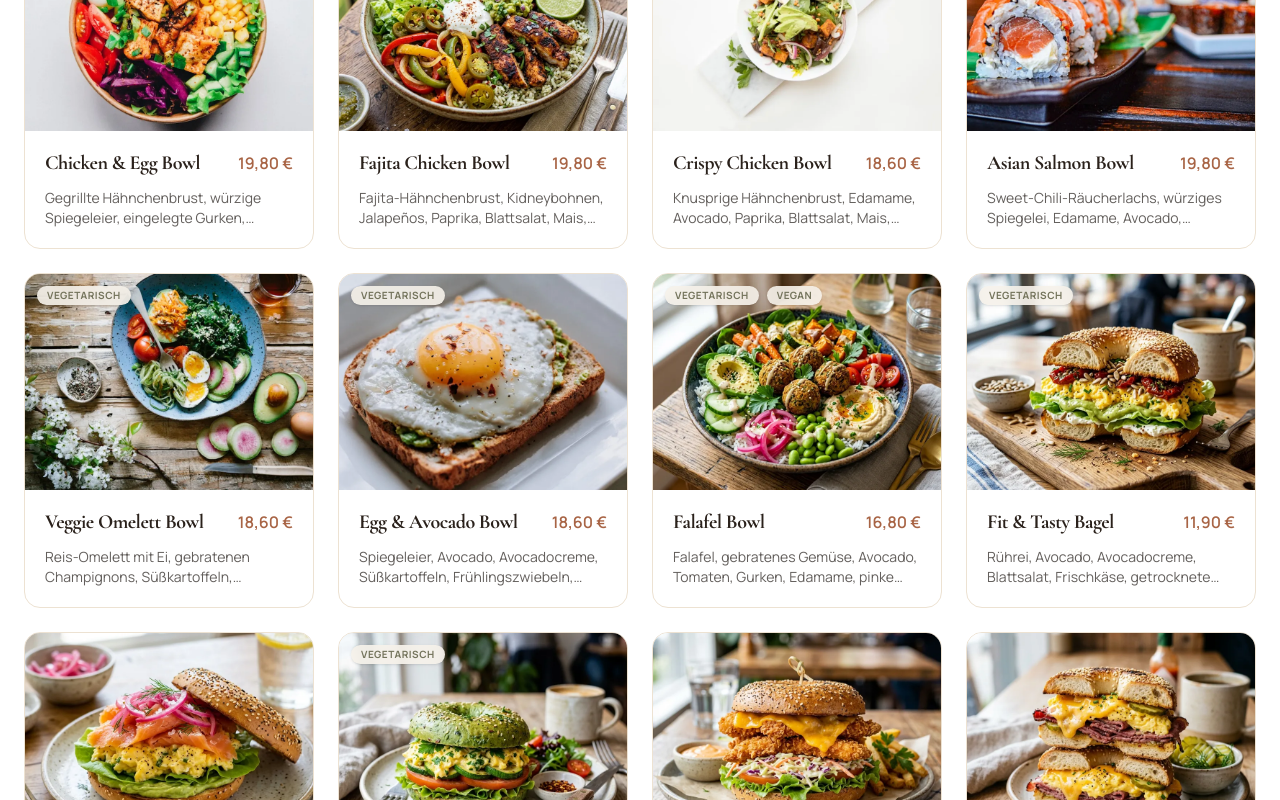
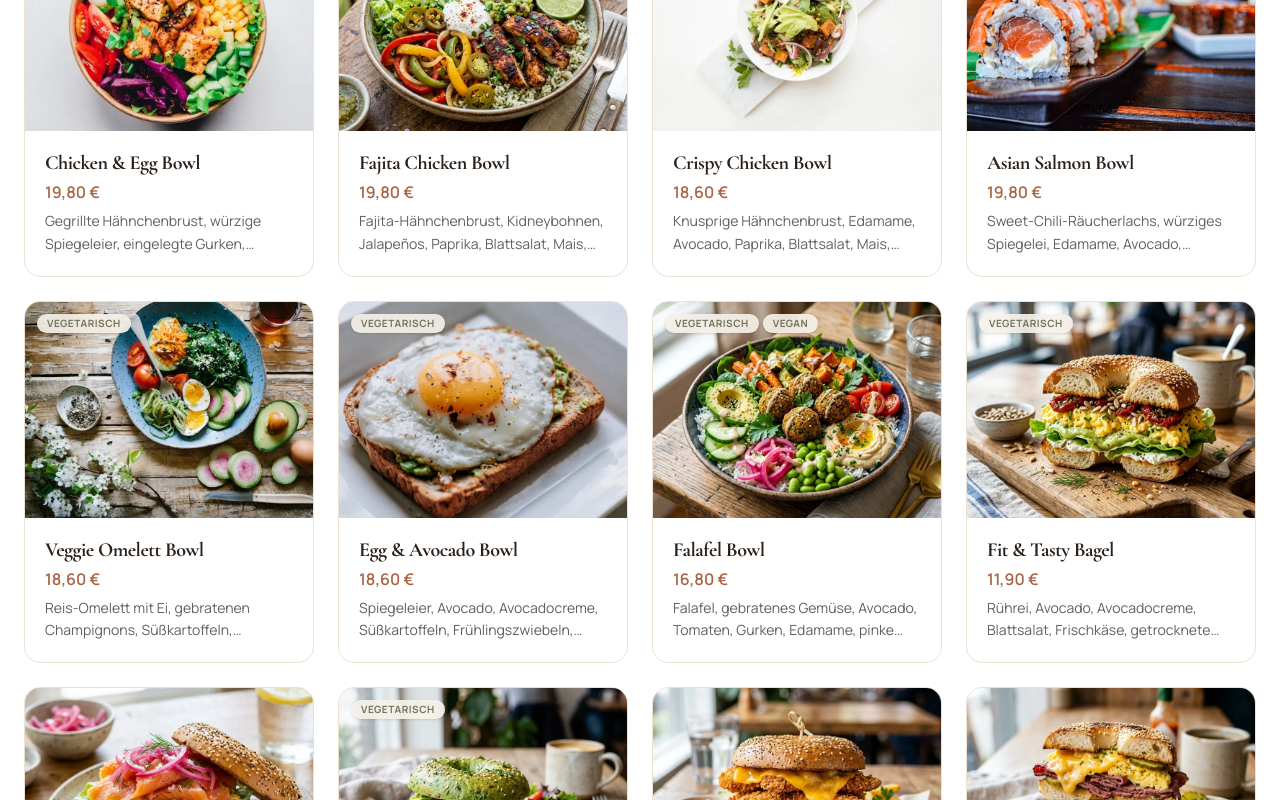
Before and after one commit to EslamMetawie20/cafeZeitLos, a React (Vite) app in the folder cafe-zeitlos-website/: page / in a window 1280 px wide. Shown: the part 1280-2080 px from the top of the page. Built offline with nearby package versions, Linux system fonts and the light colour scheme.

Commit message:
fix: optimize mobile layouts with two-column menus and typography adjustments

```diff
--- a/cafe-zeitlos-website/src/pages/public/Login.tsx
+++ b/cafe-zeitlos-website/src/pages/public/Login.tsx
@@ -1,7 +1,7 @@
 import { useState, useEffect } from 'react';
 import { useNavigate, Link, useLocation } from 'react-router-dom';
 import { useTranslation } from 'react-i18next';
-import { Eye, EyeOff, ArrowLeft, CheckCircle2 } from 'lucide-react';
+import { Eye, EyeOff, CheckCircle2 } from 'lucide-react';
 import { motion, AnimatePresence } from 'framer-motion';
 
 export function Login() {
@@ -169,16 +169,6 @@ export function Login() {
             </p>
           </div>
 
-          {/* Back to Website */}
-          <div className="mt-8 text-center w-full pt-6 border-t border-[#d8c2b9]/30">
-            <button
-              onClick={() => navigate('/')}
-              className="inline-flex items-center gap-2 text-[#685c54] hover:text-[#8b4c2f] transition-colors border-b border-transparent hover:border-[#8b4c2f] pb-1 text-sm font-semibold focus:outline-none"
-            >
-              <ArrowLeft size={16} />
-              {t('login.back')}
-            </button>
-          </div>
         </motion.div>
       </main>
     </div>
--- a/cafe-zeitlos-website/src/sections/FAQ.tsx
+++ b/cafe-zeitlos-website/src/sections/FAQ.tsx
@@ -21,7 +21,7 @@ export const FAQ: React.FC = () => {
     <section className="py-24 bg-cafe-ivory">
       <div className="container mx-auto px-4 md:px-6 max-w-3xl">
         <div className="text-center mb-16">
-          <h2 className="font-heading text-4xl md:text-5xl font-bold text-cafe-espresso mb-4">
+          <h2 className="font-heading text-[clamp(2rem,6vw,3rem)] font-bold text-cafe-espresso mb-4">
             {t('faq.title')}
           </h2>
           <div className="w-20 h-1 bg-cafe-gold rounded-full mx-auto"></div>
@@ -38,11 +38,11 @@ export const FAQ: React.FC = () => {
               className="bg-white rounded-2xl overflow-hidden border border-cafe-cream"
             >
               <button
-                className="w-full px-6 py-5 text-left flex justify-between items-center focus-visible:outline-none focus-visible:ring-2 focus-visible:ring-cafe-gold focus-visible:ring-inset"
+                className="w-full px-4 sm:px-6 py-4 sm:py-5 text-left flex justify-between items-center focus-visible:outline-none focus-visible:ring-2 focus-visible:ring-cafe-gold focus-visible:ring-inset"
                 onClick={() => setOpenIndex(openIndex === index ? null : index)}
                 aria-expanded={openIndex === index}
               >
-                <span className="font-heading font-bold text-xl text-cafe-espresso pr-8">{t(faq.q)}</span>
+                <span className="font-heading font-bold text-lg sm:text-xl text-cafe-espresso pr-4 sm:pr-8">{t(faq.q)}</span>
                 <ChevronDown
                   className={`flex-shrink-0 text-cafe-gold transition-transform duration-300 ${openIndex === index ? 'rotate-180' : ''}`}
                   size={24}
--- a/cafe-zeitlos-website/src/sections/FullMenu.tsx
+++ b/cafe-zeitlos-website/src/sections/FullMenu.tsx
@@ -101,7 +101,7 @@ export const FullMenu: React.FC = () => {
         {filteredData.length > 0 ? (
           <motion.div
             layout
-            className="grid grid-cols-1 md:grid-cols-2 lg:grid-cols-3 xl:grid-cols-4 gap-6"
+            className="grid grid-cols-2 lg:grid-cols-3 xl:grid-cols-4 gap-3 sm:gap-4 md:gap-6"
           >
             <AnimatePresence>
               {filteredData.map(item => (
@@ -123,23 +123,23 @@ export const FullMenu: React.FC = () => {
                       loading="lazy"
                     />
                     {item.dietaryTags.length > 0 && (
-                      <div className="absolute top-3 left-3 flex gap-2">
+                      <div className="absolute top-2 left-2 sm:top-3 sm:left-3 flex flex-wrap gap-1">
                         {item.dietaryTags.map(tag => (
-                          <span key={tag} className="bg-cafe-ivory/90 backdrop-blur-sm px-2.5 py-0.5 text-[10px] uppercase tracking-wider font-bold text-cafe-olive rounded-full shadow-sm">
+                          <span key={tag} className="bg-cafe-ivory/90 backdrop-blur-sm px-1.5 sm:px-2.5 py-0.5 text-[8px] sm:text-[10px] uppercase tracking-wider font-bold text-cafe-olive rounded-full shadow-sm">
                             {t(`menu.filter_${tag.toLowerCase()}`, tag)}
                           </span>
                         ))}
                       </div>
                     )}
                   </div>
-                  <div className="p-5 flex-1 flex flex-col">
-                    <div className="flex justify-between items-start gap-4 mb-2">
-                      <h3 className="font-heading font-bold text-xl text-cafe-espresso leading-tight">{item.name}</h3>
-                      <span className="font-semibold text-cafe-terracotta whitespace-nowrap">
+                  <div className="p-3 sm:p-4 md:p-5 flex-1 flex flex-col justify-between">
+                    <div className="flex flex-col gap-1 mb-1.5">
+                      <h3 className="font-heading font-bold text-sm sm:text-base md:text-xl text-cafe-espresso leading-tight line-clamp-2">{item.name}</h3>
+                      <span className="font-semibold text-xs sm:text-sm md:text-base text-cafe-terracotta">
                         {item.price.toFixed(2).replace('.', ',')} €
                       </span>
                     </div>
-                    <p className="text-cafe-text/70 text-sm line-clamp-2 mt-1">
+                    <p className="text-cafe-text/70 text-[10px] sm:text-xs md:text-sm line-clamp-2 leading-relaxed">
                       {item.description}
                     </p>
                   </div>
--- a/cafe-zeitlos-website/src/sections/Hero.tsx
+++ b/cafe-zeitlos-website/src/sections/Hero.tsx
@@ -9,7 +9,7 @@ import { useTranslation } from 'react-i18next';
 export const Hero: React.FC = () => {
   const { t } = useTranslation();
   return (
-    <section id="home-hero" className="relative min-h-[100svh] flex flex-col justify-center pt-24 pb-16 overflow-hidden">
+    <section id="home-hero" className="relative min-h-[100svh] flex flex-col justify-center pt-20 md:pt-24 pb-10 md:pb-16 overflow-hidden">
       <div className="container mx-auto px-4 md:px-6 flex-1 flex flex-col lg:flex-row items-center gap-12 lg:gap-20">
 
         {/* Text Content */}
@@ -21,13 +21,13 @@ export const Hero: React.FC = () => {
         >
 
 
-          <h1 className="font-heading text-[clamp(2.5rem,8vw,5.5rem)] font-bold leading-[1.1] mb-6 text-cafe-espresso">
+          <h1 className="font-heading text-[clamp(2.25rem,8vw,5.5rem)] font-bold leading-[1.1] mb-6 text-cafe-espresso">
             {t('hero.title_line1')}<br />
             {t('hero.title_line2')}<br />
             {t('hero.title_line3')}
           </h1>
 
-          <p className="text-lg md:text-xl text-cafe-text opacity-90 max-w-lg mb-8 text-balance">
+          <p className="text-base md:text-xl text-cafe-text opacity-90 max-w-lg mb-8 text-balance">
             {t('hero.description')}
           </p>
 
@@ -98,7 +98,7 @@ export const Hero: React.FC = () => {
             <img
               src={heroImage}
               alt="Café Zeitlos Frühstück - Cappuccino und Croissant"
-              className="w-full h-full object-contain mix-blend-multiply drop-shadow-2xl scale-125 sm:scale-150 md:scale-[1.3] lg:scale-[1.35] xl:scale-[1.5] origin-center lg:origin-right translate-x-4 sm:translate-x-8 lg:translate-x-12 xl:translate-x-20"
+              className="w-full h-full object-contain mix-blend-multiply drop-shadow-2xl scale-100 sm:scale-125 md:scale-[1.3] lg:scale-[1.35] xl:scale-[1.5] origin-center lg:origin-right translate-x-0 sm:translate-x-4 lg:translate-x-12 xl:translate-x-20"
               loading="eager"
             />
           </div>
--- a/cafe-zeitlos-website/src/sections/PopularDishes.tsx
+++ b/cafe-zeitlos-website/src/sections/PopularDishes.tsx
@@ -28,7 +28,7 @@ export const PopularDishes: React.FC = () => {
           </Button>
         </div>
 
-        <div className="grid grid-cols-1 md:grid-cols-2 xl:grid-cols-3 gap-8">
+        <div className="grid grid-cols-2 xl:grid-cols-3 gap-3 sm:gap-4 md:gap-8">
           {popularDishes.map((dish, index) => (
             <motion.div
               key={dish.id}
@@ -45,27 +45,27 @@ export const PopularDishes: React.FC = () => {
                   loading="lazy"
                 />
                 {dish.dietaryTags.length > 0 && (
-                  <div className="absolute top-4 left-4 flex gap-2">
+                  <div className="absolute top-2 left-2 sm:top-4 sm:left-4 flex flex-wrap gap-1">
                     {dish.dietaryTags.map(tag => (
-                      <span key={tag} className="bg-cafe-ivory/90 backdrop-blur-sm px-3 py-1 text-xs font-bold text-cafe-olive rounded-full shadow-sm">
+                      <span key={tag} className="bg-cafe-ivory/90 backdrop-blur-sm px-1.5 sm:px-3 py-0.5 sm:py-1 text-[8px] sm:text-xs font-bold text-cafe-olive rounded-full shadow-sm">
                         {t(`menu.filter_${tag.toLowerCase()}`, tag)}
                       </span>
                     ))}
                   </div>
                 )}
               </div>
-              <div className="p-6 md:p-8 flex-1 flex flex-col">
-                <div className="flex justify-between items-start mb-3 gap-4">
-                  <h3 className="font-heading text-2xl font-bold text-cafe-espresso leading-tight">{dish.name}</h3>
-                  <span className="font-semibold text-lg text-cafe-terracotta whitespace-nowrap">
+              <div className="p-3 sm:p-4 md:p-8 flex-1 flex flex-col justify-between">
+                <div className="flex flex-col gap-1 mb-1.5">
+                  <h3 className="font-heading text-sm sm:text-lg md:text-2xl font-bold text-cafe-espresso leading-tight line-clamp-2">{dish.name}</h3>
+                  <span className="font-semibold text-xs sm:text-sm md:text-lg text-cafe-terracotta">
                     {dish.price.toFixed(2).replace('.', ',')} €
                   </span>
                 </div>
-                <p className="text-cafe-text/80 text-sm md:text-base leading-relaxed flex-1">
+                <p className="text-cafe-text/80 text-[10px] sm:text-xs md:text-base leading-relaxed flex-1 line-clamp-2">
                   {dish.description}
                 </p>
                 {dish.needsConfirmation && (
-                  <p className="text-xs text-cafe-text/50 mt-4 italic">
+                  <p className="text-[8px] sm:text-xs text-cafe-text/50 mt-2 sm:mt-4 italic">
                     *{t('menu.needs_confirmation')}
                   </p>
                 )}
```
